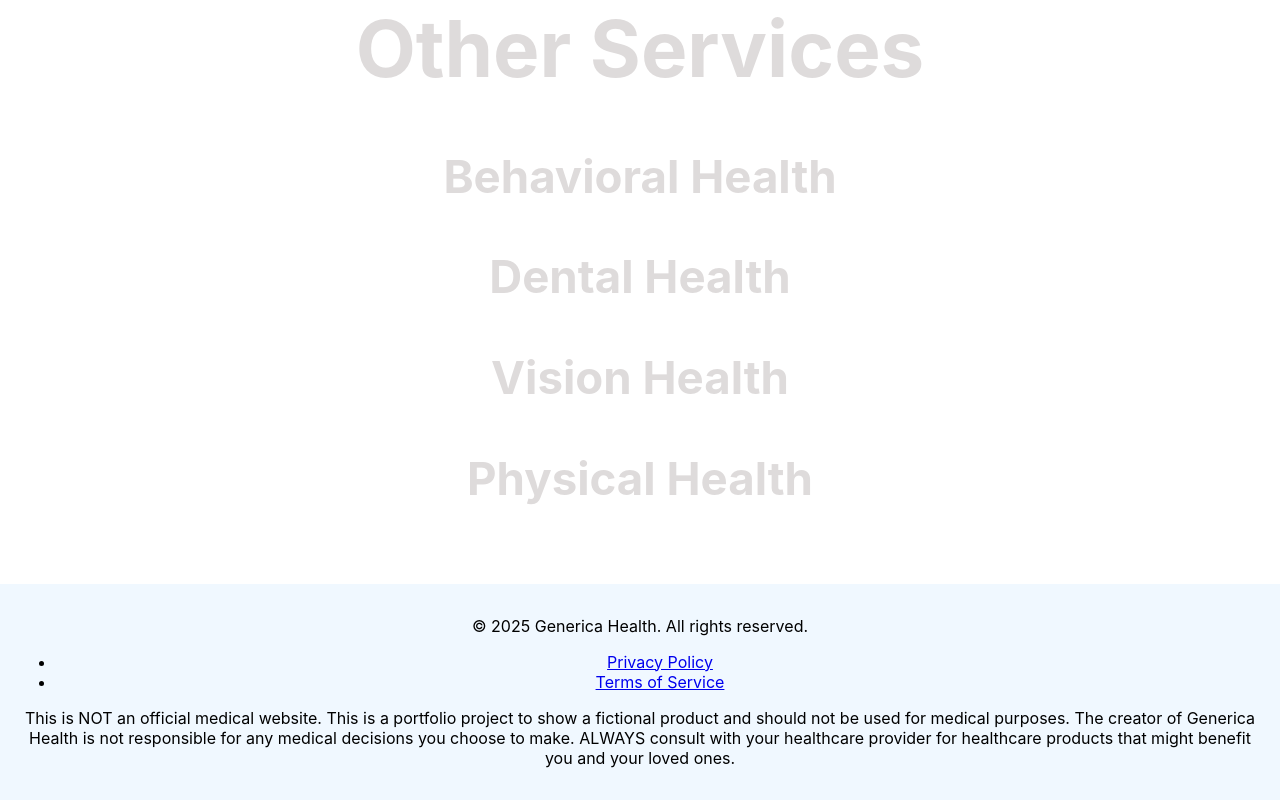
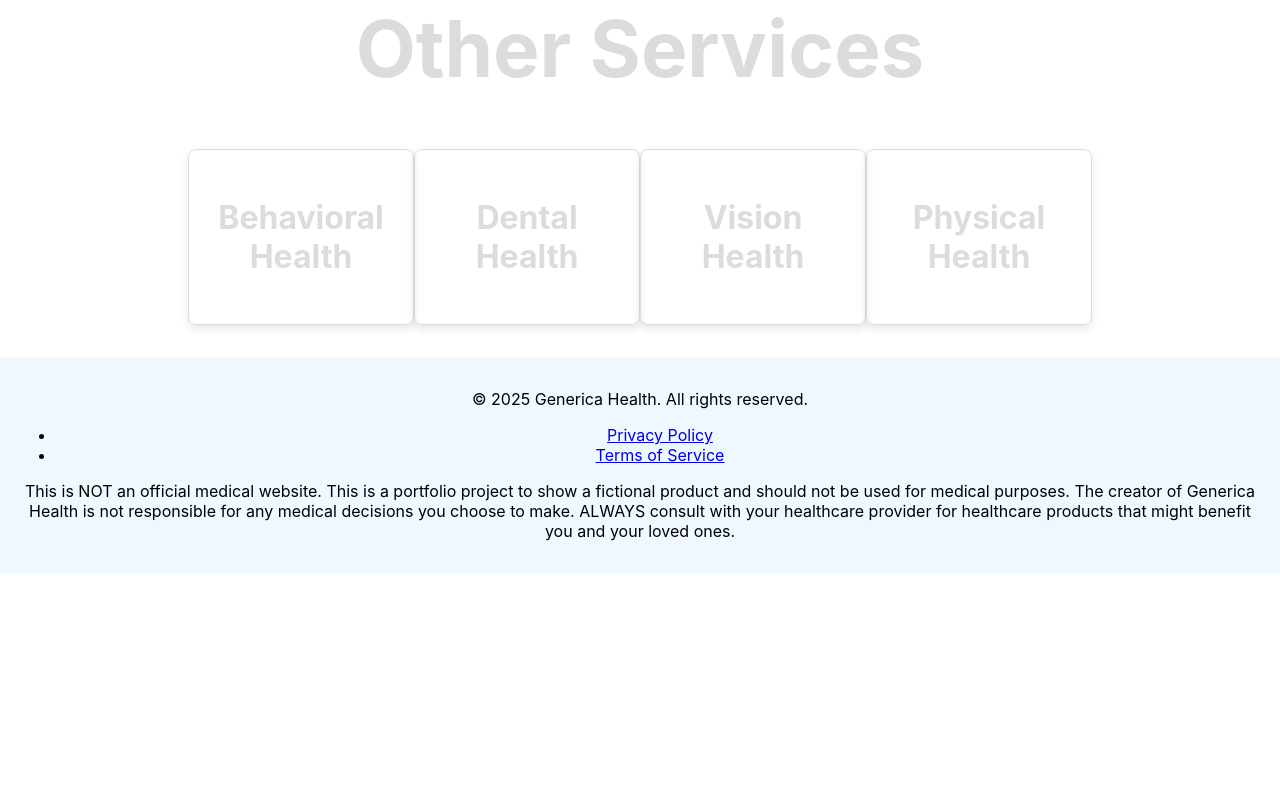
Before and after one commit to RickyFig17/Generica-Health, a React (Create React App) app: page / in a window 1280 px wide. Shown: the part 1629-2429 px from the top of the page. After the commit the page ends 2202 px from the top, so only its background shows below. Built offline with nearby package versions, Linux system fonts and the light colour scheme.

Commit message:
fixing other services

```diff
--- a/src/Home.js
+++ b/src/Home.js
@@ -65,10 +65,20 @@ function OtherInfo() {
   return (
     <div className="otherinfo-wrapper">
       <h1>Other Services</h1>
-      <h3>Behavioral Health</h3>
-      <h3>Dental Health</h3>
-      <h3>Vision Health</h3>
-      <h3>Physical Health</h3>
+      <div className="health-wrapper">
+        <div className="behavioral">
+          <h3>Behavioral Health</h3>
+        </div>
+        <div className="dental">
+          <h3>Dental Health</h3>
+        </div>
+        <div className="vision">
+          <h3>Vision Health</h3>
+        </div>
+        <div className="physical">
+          <h3>Physical Health</h3>
+        </div>
+      </div>
     </div>
   );
 }
--- a/src/Home.scss
+++ b/src/Home.scss
@@ -40,3 +40,22 @@
   flex-direction: column;
   width: 50%;
 }
+
+.health-wrapper {
+  display: flex;
+}
+
+.behavioral,
+.dental,
+.vision,
+.physical {
+  border: 1px solid;
+  border-radius: 8px;
+  padding: 16px;
+  max-width: 12rem;
+  box-shadow: 0 4px 8px rgba(0, 0, 0, 0.1);
+
+  h3 {
+    font-size: xx-large;
+  }
+}
```
